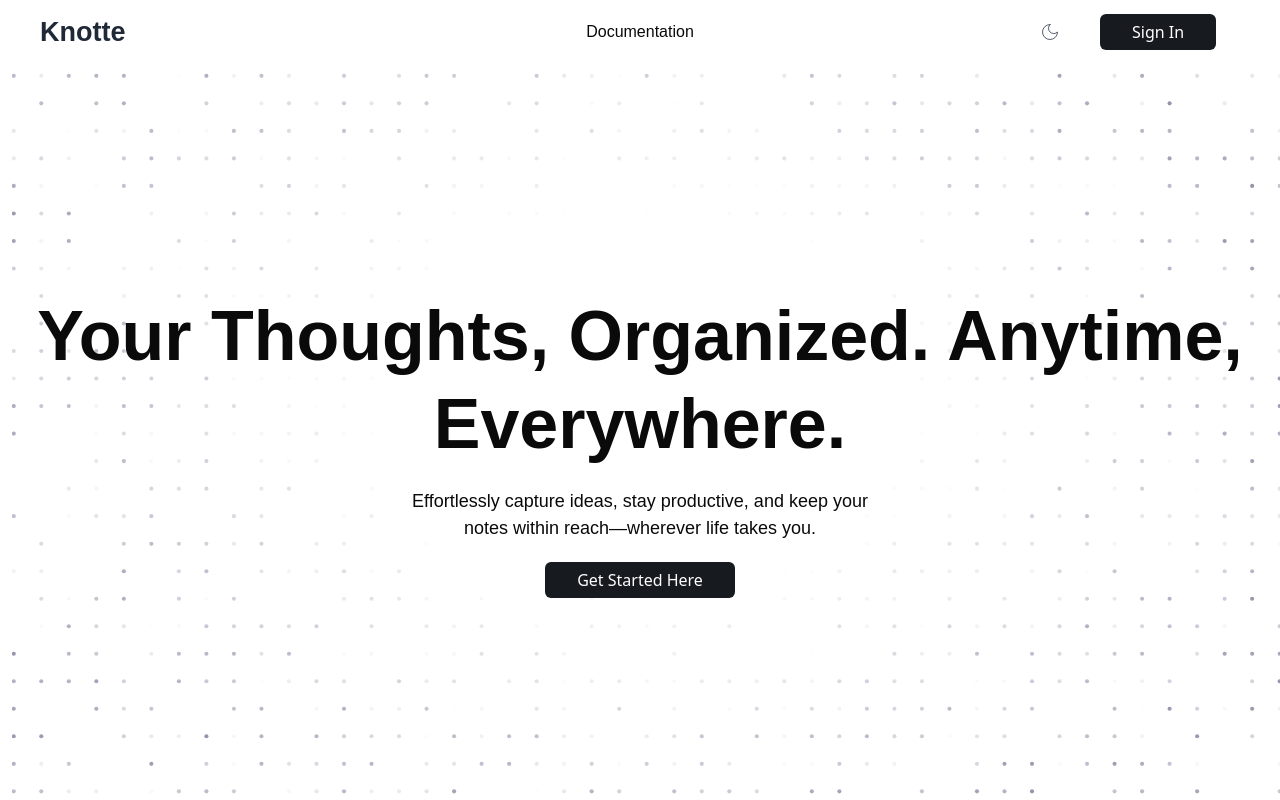
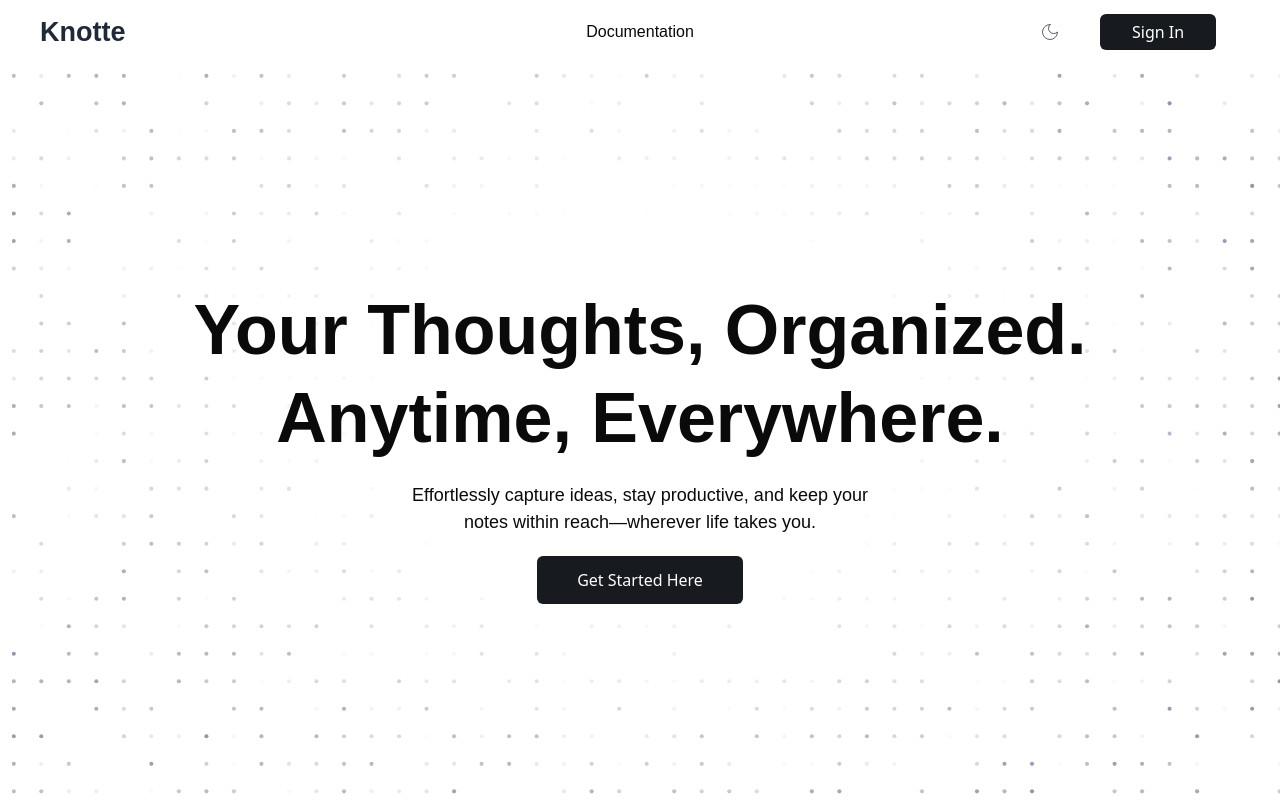
Before and after one commit to samsonlawal/Note-Taking-App, a Next.js app: page / in a window 1280 px wide. Built offline with nearby package versions, Linux system fonts and the light colour scheme; a web font is replaced by a local one.

Commit message:
hero padding and body bg (on mac)

```diff
--- a/app/layout.tsx
+++ b/app/layout.tsx
@@ -27,7 +27,7 @@ export default function RootLayout({
       </head>
       <AuthProvider>
         <DataProvider>
-          <body>
+          <body className="dark:bg-gray-800">
             <div className="flex flex-col justify-center min-h-screen">
               <Toaster position="top-right" reverseOrder={false} />
               {/* Layout wrapper includes client-side logic */}
--- a/components/ui/HomePage/Hero.tsx
+++ b/components/ui/HomePage/Hero.tsx
@@ -19,7 +19,7 @@ function Hero() {
   }
 
   return (
-    <div className="h-fit mt-[90px] flex flex-col justify-center items-center text-center gap-[20px] w-full">
+    <div className="h-fit mt-[90px] flex flex-col justify-center items-center text-center gap-[20px] w-full px-10">
       {/* <Features /> */}
       <h1 className="text-[70px] font-clash font-bold leading-[88px]">
         Your Thoughts, Organized. Anytime, Everywhere.
@@ -40,7 +40,7 @@ function Hero() {
           </Button> */}
           <button
             type="submit"
-            className={`flex items-center justify-center bg-[#171b1f] text-white py-[6px] rounded-md w-full hover:bg-[#000000] transition duration-300 ease-in-out px-8 dark:bg-gray-700 dark:hover:bg-gray-700/50`}
+            className={`flex items-center justify-center bg-[#171b1f] text-white py-3 rounded-md w-full hover:bg-[#000000] transition duration-300 ease-in-out px-10 dark:bg-gray-700 dark:hover:bg-gray-700/50`}
           >
             Go To Notes
           </button>
@@ -49,7 +49,7 @@ function Hero() {
         <Link href="auth/sign-up">
           <button
             type="submit"
-            className={`flex items-center justify-center bg-[#171b1f] text-white py-[6px] rounded-md w-full hover:bg-[#000000] transition duration-300 ease-in-out px-8 dark:bg-gray-700 dark:hover:bg-gray-700/50`}
+            className={`flex items-center justify-center bg-[#171b1f] text-white py-3 rounded-md w-full hover:bg-[#000000] transition duration-300 ease-in-out px-10 dark:bg-gray-700 dark:hover:bg-gray-700/50`}
           >
             Get Started Here
           </button>
```
